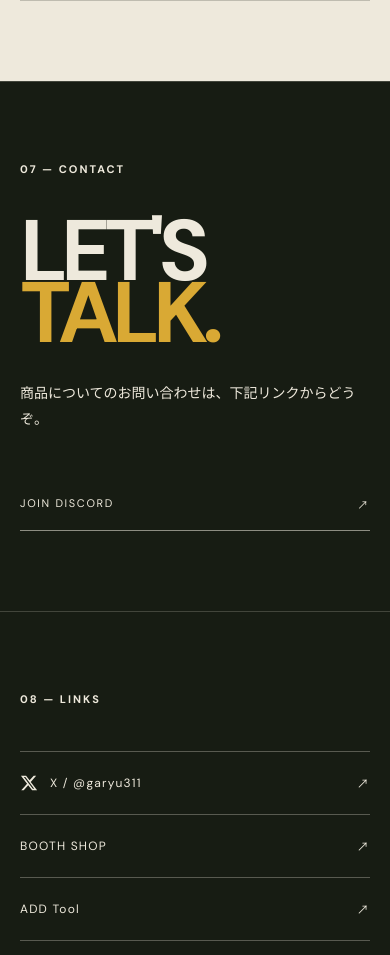
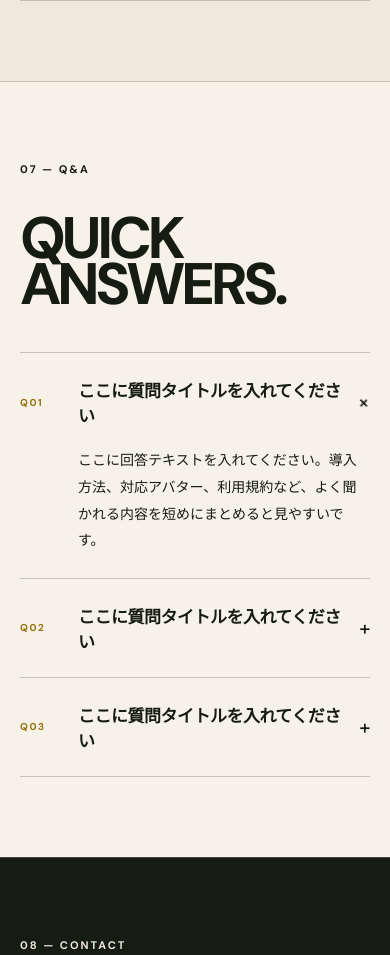
Before and after one commit to ADDHARD/addhard-official, a plain HTML site: page ADDHARD/HTML/index.html in a window 390 px wide. Shown: the part 7361-8316 px from the top of the page. Drawn offline with Linux system fonts and the light colour scheme.

Commit message:
Update Q&A section

```diff
--- a/ADDHARD/CSS/style.css
+++ b/ADDHARD/CSS/style.css
@@ -127,6 +127,17 @@ img { display: block; max-width: 100%; }
 .member-x svg { width: 16px; height: 16px; fill: currentColor; }
 .member-x i { font-style: normal; }
 
+.qa { display: grid; grid-template-columns: .8fr 1.2fr; gap: clamp(45px, 7vw, 100px); padding: clamp(90px, 10vw, 150px) max(4vw, calc((100vw - 1280px) / 2)); background: var(--cream); border-top: 1px solid var(--line); }
+.qa-heading h2 { margin: 40px 0 0; font-size: clamp(54px, 7.5vw, 112px); letter-spacing: -.075em; line-height: .78; }
+.qa-list { border-top: 1px solid var(--line); }
+.qa-list details { border-bottom: 1px solid var(--line); }
+.qa-list summary { display: grid; grid-template-columns: 58px 1fr auto; gap: 18px; align-items: center; padding: 28px 0; font-size: clamp(17px, 1.7vw, 24px); font-weight: 700; letter-spacing: -.03em; cursor: pointer; list-style: none; }
+.qa-list summary::-webkit-details-marker { display: none; }
+.qa-list summary::after { content: "+"; font-size: 20px; font-weight: 500; transition: transform .25s; }
+.qa-list details[open] summary::after { transform: rotate(45deg); }
+.qa-list summary span { color: #96710d; font-size: 10px; letter-spacing: .16em; }
+.qa-list p { max-width: 720px; margin: -8px 0 28px 76px; font-size: 14px; line-height: 1.9; }
+
 .contact-links { display: grid; grid-template-columns: 1.35fr .65fr; color: var(--paper); background: var(--ink); border-top: 1px solid rgba(238,233,220,.2); }
 .contact-block, .links-block { padding: clamp(85px, 9vw, 140px) 4vw; }
 .contact-block { border-right: 1px solid rgba(238,233,220,.2); }
@@ -217,6 +228,10 @@ footer p { margin: 0; }
   .member-grid { grid-template-columns: 1fr; }
   .member-card { min-height: 275px; }
   .member-mark { width: 75px; }
+  .qa { grid-template-columns: 1fr; padding: 80px 20px; }
+  .qa-heading h2 { margin-top: 40px; font-size: 15vw; }
+  .qa-list summary { grid-template-columns: 46px 1fr auto; gap: 12px; padding: 24px 0; }
+  .qa-list p { margin: -4px 0 24px 58px; }
   .contact-links { grid-template-columns: 1fr; }
   .contact-block, .links-block { padding: 80px 20px; }
   .contact-block { border-right: 0; border-bottom: 1px solid rgba(238,233,220,.2); }
--- a/ADDHARD/HTML/index.html
+++ b/ADDHARD/HTML/index.html
@@ -26,6 +26,7 @@
       <a href="#news">NEWS</a>
       <a href="#item">ITEM</a>
       <a href="#tools">Tools</a>
+      <a href="#qa">Q&amp;A</a>
       <a href="https://discord.com/invite/wA6N35jYB5" target="_blank" rel="noopener noreferrer">CONTACT ↗</a>
       <a href="https://addhard.booth.pm/" target="_blank" rel="noopener noreferrer">BOOTH ↗</a>
       <a href="#links">LINKS</a>
@@ -237,16 +238,37 @@
       </div>
     </section>
 
+    <section class="qa" id="qa">
+      <div class="qa-heading">
+        <p class="section-label">07 — Q&amp;A</p>
+        <h2>QUICK<br>ANSWERS.</h2>
+      </div>
+      <div class="qa-list">
+        <details open>
+          <summary><span>Q01</span>ここに質問タイトルを入れてください</summary>
+          <p>ここに回答テキストを入れてください。導入方法、対応アバター、利用規約など、よく聞かれる内容を短めにまとめると見やすいです。</p>
+        </details>
+        <details>
+          <summary><span>Q02</span>ここに質問タイトルを入れてください</summary>
+          <p>ここに回答テキストを入れてください。必要ならリンクや補足もこの中に追加できます。</p>
+        </details>
+        <details>
+          <summary><span>Q03</span>ここに質問タイトルを入れてください</summary>
+          <p>ここに回答テキストを入れてください。あとで項目を増やす場合は、このdetailsブロックをコピーすればOKです。</p>
+        </details>
+      </div>
+    </section>
+
     <section class="contact-links" id="contact">
       <div class="contact-block">
-        <p class="section-label">07 — CONTACT</p>
+        <p class="section-label">08 — CONTACT</p>
         <h2>LET'S<br><em>TALK.</em></h2>
         <p>商品についてのお問い合わせは、下記リンクからどうぞ。</p>
         <a class="contact-button" href="https://discord.com/invite/wA6N35jYB5" target="_blank" rel="noopener noreferrer">JOIN DISCORD <span>↗</span></a>
       </div>
 
       <div class="links-block" id="links">
-        <p class="section-label">08 — LINKS</p>
+        <p class="section-label">09 — LINKS</p>
         <nav aria-label="関連リンク">
           <a class="x-link" href="https://x.com/garyu311?s=20" target="_blank" rel="noopener noreferrer">
             <span class="link-with-icon">
```
